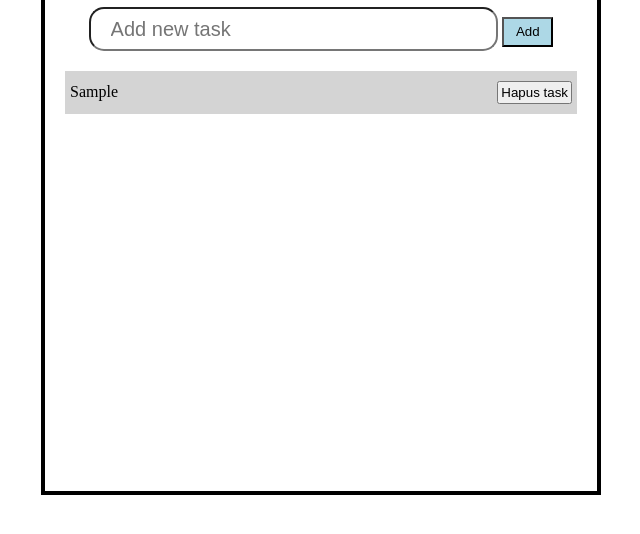
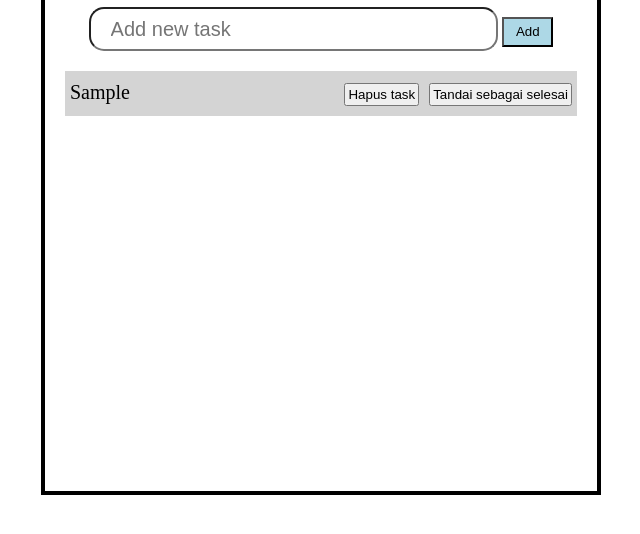
Before and after one commit to Alize21/ToDo-List, a plain HTML site: page index.html in a window 1280 px wide. Both pictures are taken after typing "Sample" into the empty fields and a click on the button "Add". Shown: the part 74-608 px from the top of the page, without its empty margins (319-959 px from the left). Drawn offline with Linux system fonts and the light colour scheme.

Commit message:
adding mark button for complete task

```diff
--- a/script.js
+++ b/script.js
@@ -10,13 +10,20 @@ button.addEventListener("click", function () {
   }
 
   const taskContainer = document.createElement("li");
-  const task = document.createTextNode(input.value);
+  const task = document.createElement("p");
+  task.textContent = input.value;
+
   taskContainer.appendChild(task);
 
   const hapusButton = document.createElement("button");
   const hapusTeks = document.createTextNode("Hapus task");
   hapusButton.appendChild(hapusTeks);
   taskContainer.appendChild(hapusButton);
+
+  const completeButton = document.createElement("button");
+  completeButton.textContent = "Tandai sebagai selesai";
+  completeButton.classList.add("completed-button");
+  taskContainer.appendChild(completeButton);
 
   taskContainer.classList.add("task");
   hapusButton.classList.add("hapus-task");
@@ -30,4 +37,9 @@ myTasks.addEventListener("click", function (e) {
     const taskToRemove = e.target.parentElement;
     myTasks.removeChild(taskToRemove);
   }
+
+  if (e.target.classList.contains("completed-button")) {
+    const taskToMark = e.target.parentElement;
+    taskToMark.classList.toggle("completed");
+  }
 });
--- a/style.css
+++ b/style.css
@@ -46,8 +46,22 @@
   display: flex;
   justify-content: space-between;
   align-items: baseline;
+  gap: 10px;
 }
-.task button {
-  margin-left: auto;
+.task p {
+  font-size: 20px;
+}
+
+button {
   padding: 2px;
 }
+.task .hapus-task {
+  margin-left: auto;
+}
+
+.completed {
+  background-color: lightgreen;
+}
+.completed p {
+  text-decoration: line-through;
+}
```
